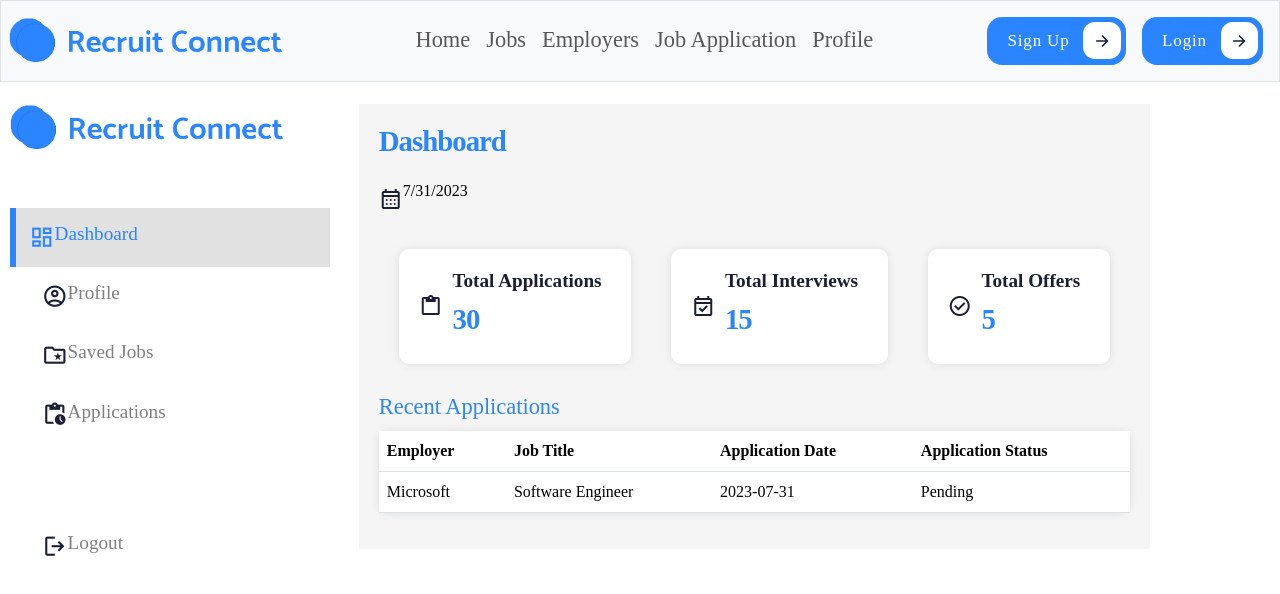
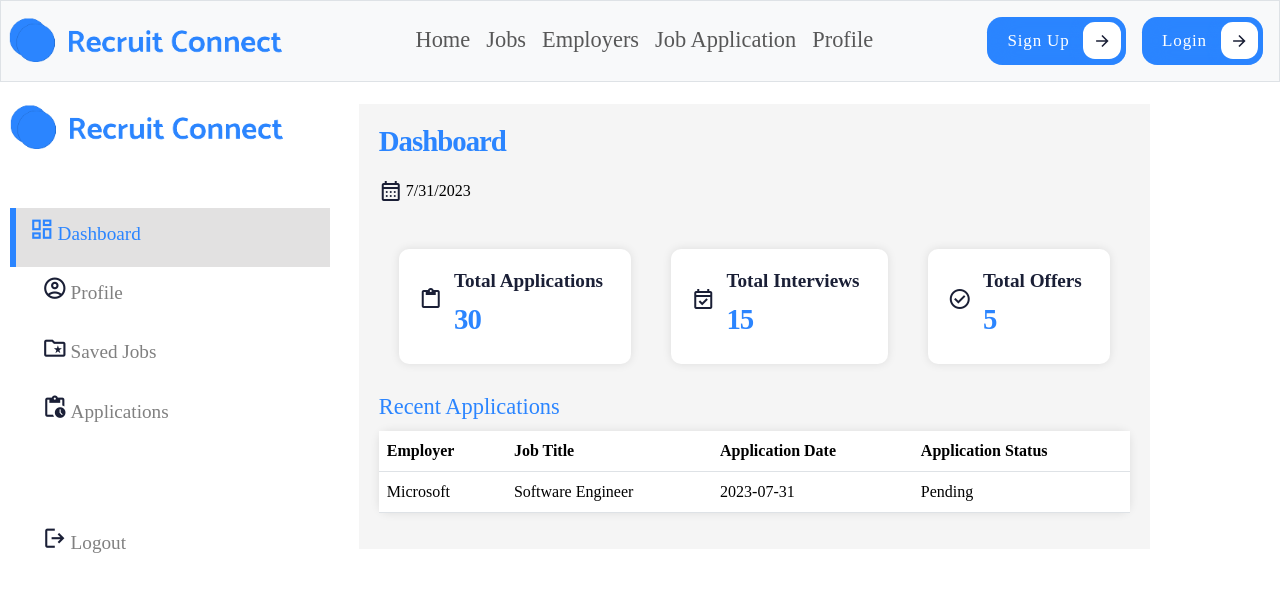
Before and after one commit to iamkinglana/recruit_connect_front-end, a React (Create React App) app: page /profile in a window 1280 px wide. Shown: the top 594 px of the page. Built offline with nearby package versions, Linux system fonts and the light colour scheme.

Commit message:
symbol style update

```diff
--- a/src/components/user/Profile/Profile.css
+++ b/src/components/user/Profile/Profile.css
@@ -408,3 +408,7 @@ main{
   tbody tr:nth-child(even) {
     background-color: whitesmoke;
   }
+  .material-symbols-outlined{
+    margin-bottom: 15px;
+    margin-right: 3px;
+  }
```
